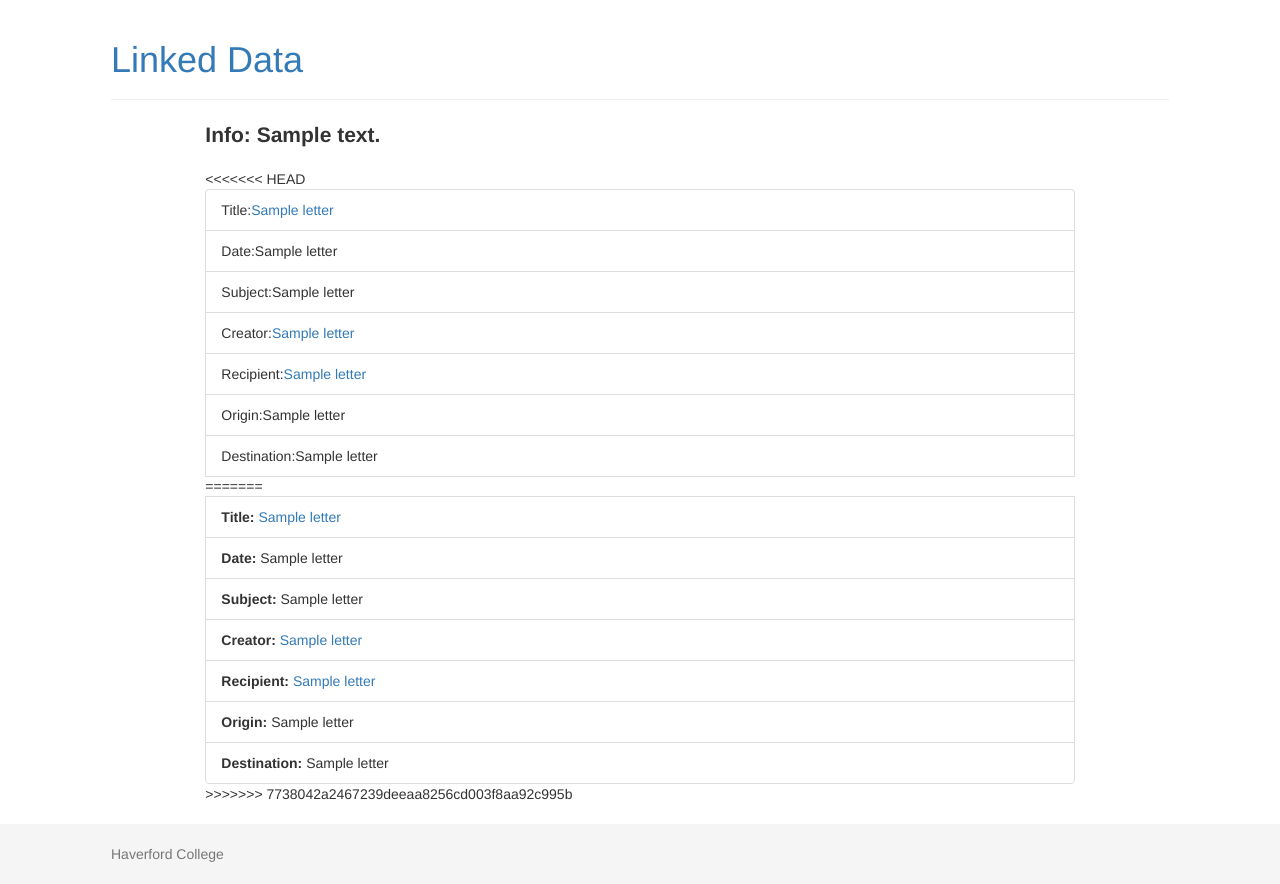
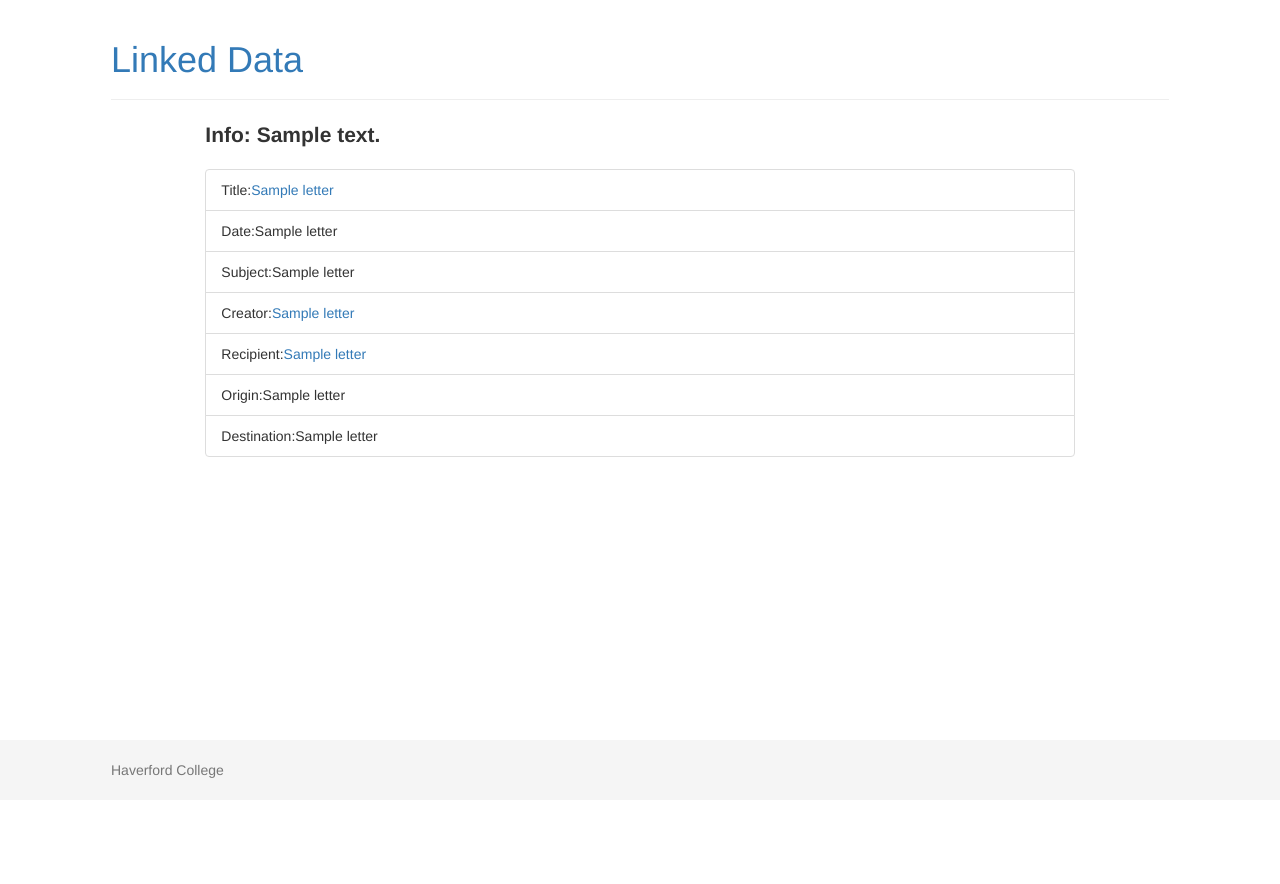
Before and after one commit to HCDigitalScholarship/LinkedFlask, a Flask app: template templates/singleletter.html in a window 1280 px wide. After the commit the page ends 778 px from the top, so only its background shows below. Run offline with Flask 2, Linux system fonts and the light colour scheme; the template is opened without the code that fills it: most values are stand-ins (such as "Sample title", 1, 10 or a date in 2020); some libraries are stand-ins or nearby versions.

Commit message:
fixed merge issue on /letters/<letterid>

```diff
--- a/templates/singleletter.html
+++ b/templates/singleletter.html
@@ -5,7 +5,6 @@
 	{%if letter[0]%}
    <p class='lead'><b> Info: {{text}}</b></p>
    <ul class="list-group">
-<<<<<<< HEAD
    <!-- This first line taken from hello.html
    <li class='list-group-item'> <p style='margin:0 0 0px;'> <a href={{letter[1]}}>{{letter[0]}}</a> to <a href={{letter[2]}}>{{letter[3]}}</a> </p><p style='font-size:smaller;margin:0 0 0px;'>Subject:{{letter[4]}} </p> </li>
 -->
@@ -16,15 +15,6 @@
    <li class='list-group-item'> Recipient:<a href={{letter[7]}} >{{letter[6]}}</a> </li>
    <li class='list-group-item'> Origin:{{letter[9]}} </li>
    <li class='list-group-item'> Destination:{{letter[8]}} </li>
-=======
-   <li class='list-group-item'> <b>Title:</b> <a href={{letter[1]}}> {{letter[0]}}</a> </li>
-   <li class='list-group-item'> <b>Date: </b>{{letter[2]}} </li>
-   <li class='list-group-item'> <b>Subject: </b>{{letter[3]}} </li>
-   <li class='list-group-item'> <b>Creator: </b><a href={{letter[4]}}>{{letter[5]}}</a> </li>
-   <li class='list-group-item'> <b>Recipient: </b><a href={{letter[7]}} > {{letter[6]}}</a> </li>
-   <li class='list-group-item'> <b>Origin: </b>{{letter[9]}} </li>
-   <li class='list-group-item'> <b>Destination: </b>{{letter[8]}} </li>
->>>>>>> 7738042a2467239deeaa8256cd003f8aa92c995b
    </ul>
    {%else%}
    <p> There is no letter with id {{text}}! </p>
```
Also changed, not shown: 2 other files.
